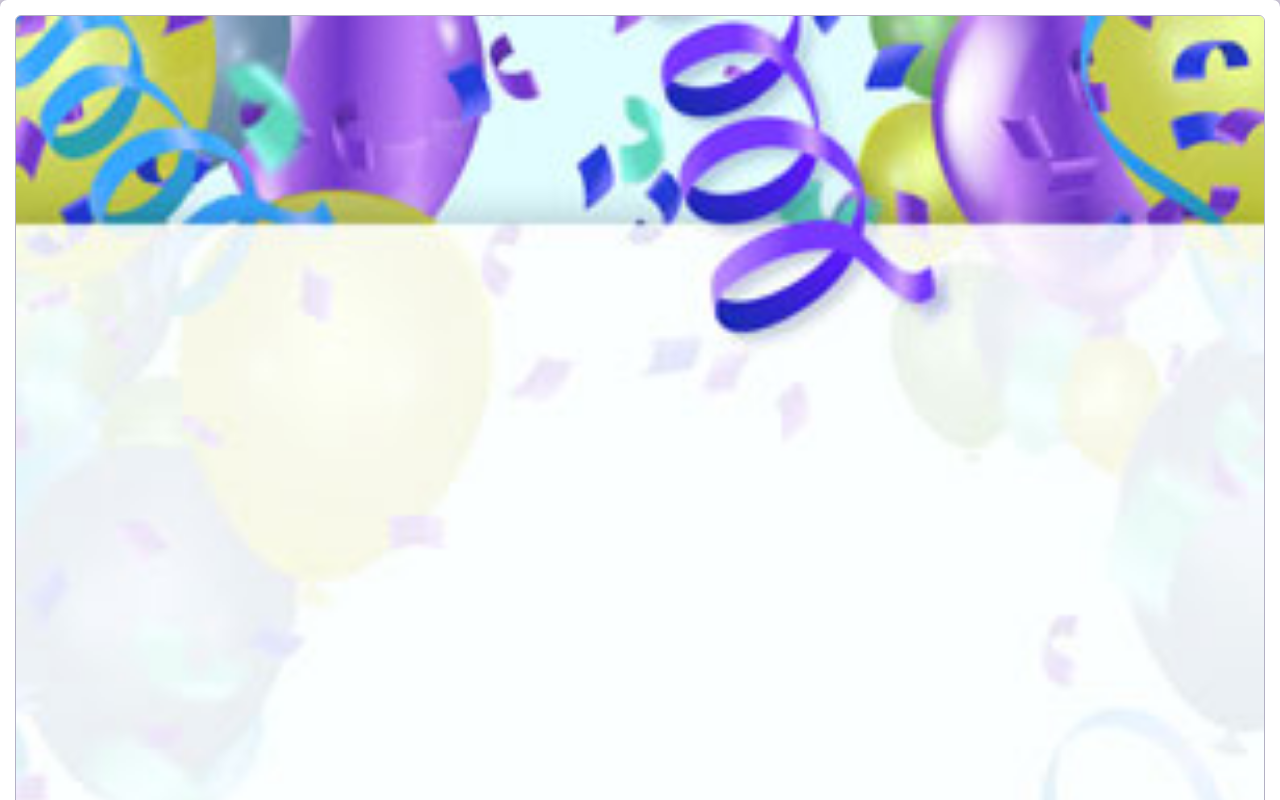
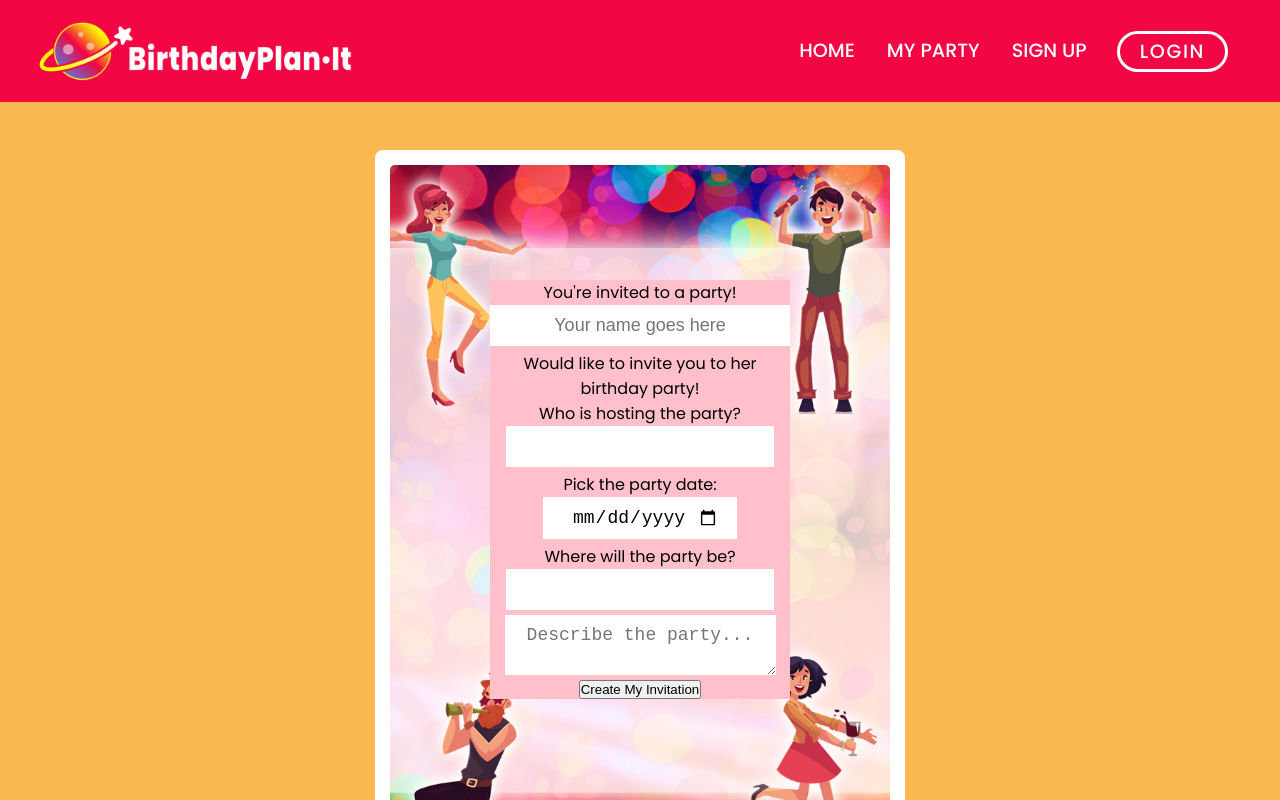
Before and after one commit to violanerd/birthday-plan-it, a React (Create React App) app in the folder client/: page /theme in a window 1280 px wide. Shown: the top 800 px of the page. Built offline with nearby package versions, Linux system fonts and the light colour scheme.

Commit message:
changes to PartyForm file

```diff
--- a/client/src/components/PartyForm.js
+++ b/client/src/components/PartyForm.js
@@ -1,12 +1,30 @@
 import React from 'react';
 
-function PartyForm () {
+import './PartyFormStyles.css';
+import ThemeThree from './assets/theme03.jpg';
+
+function PartyForm() {
     return (
-        <div className='form-container'>
-        <form className="form" onSubmit="" style={{color: "black"}}>
+        <div className='theme-container-form'>
+            <div className='form-field-container'>
+                <form className='form' onSubmit=''>
+                    <img className='theme-three' src={ThemeThree} alt='dance-party-theme' />
+                    <div className='input-fields'>
+                        <p>You're invited to a party!</p>
+                        <label htmlFor='name'></label>
+                        <input type='text' name='name' placeholder='Your name goes here'/>
+                        <p>Would like to invite you to her birthday party!</p>
                         <div>
-                <label htmlFor="name">Give this party a name!</label>
-                <input type="text" name="name" />
+                            <label htmlFor='host'>Who is hosting the party?</label>
+                            <input type='text' name='host' />
+                        </div>
+                        <div>
+                            <label htmlFor="date">Pick the party date:</label>
+                            <input type='date' name='date' />
+                        </div>
+                        <div>
+                            <label htmlFor='location'>Where will the party be?</label>
+                            <input type='text' name='location' />
                         </div>
                         <div>
                             <textarea
@@ -15,24 +33,15 @@ function PartyForm () {
                                 className=""
                                 onChange=""
                                 name="description"
+                                max-length='5'
                             ></textarea>
                         </div>
-            <div>
-                <label htmlFor="host">Who is hosting the party?</label>
-                <input type="text" name="host" />
-            </div>
-            <div>
-                <label htmlFor="date">Pick the party date:</label>
-                <input type="date" name="date" />
-            </div>
-            <div>
-                <label htmlFor="location">Where will the party be?</label>
-                <input type="text" name="location" />
-            </div>
-            <button className="" type="submit">
+                        <button className='' type='submit'>
                             Create My Invitation
                         </button>
+                    </div>
                 </form>
+            </div>
         </div>
     )
 }
--- a/client/src/components/PartyFormStyles.css
+++ b/client/src/components/PartyFormStyles.css
@@ -0,0 +1,68 @@
+body {
+  background-color: #f9b950;
+}
+
+.theme-container-form {
+  display: block;
+  margin-top: 150px;
+  justify-content: center;
+  text-align: center;
+}
+
+.form-field-container {
+  justify-content: center;
+  margin: auto;
+  display: inline-block;
+}
+
+.form {
+  position: relative;
+  border-radius: 8px;
+  margin: 0 auto;
+  background-color: var(--white);
+  color: var(--black);
+  padding: 15px;
+  display: flex;
+  flex-direction: column;
+}
+
+.theme-three {
+  width: 500px;
+  object-fit: cover;
+  text-align: center;
+  border-radius: 5px;
+}
+
+.input-fields {
+  top: 130px;
+  left: 115px;
+  z-index: 2;
+  position: absolute;
+  margin: auto;
+  text-align: center;
+  justify-content: center;
+  width: 300px;
+  height: auto;
+  background-color: pink;
+  display: flex;
+  flex-wrap: wrap;
+}
+
+form input, form textarea {
+  text-align: center;
+  width: 100%;
+  display: block;
+  margin-bottom: 5px;
+  padding: 10px 18px;
+  font-size: 18px;
+  background-color: white;
+  border: 2px solid var(--accent-color-darker-grey);
+  color: var(--accent-color-pale-grey);
+  outline-color: var(--accent-color-md-purple);
+}
+
+@media screen and (max-width: 568px) {
+  .theme-three {
+    width: 400px;
+  }
+}
--- a/client/src/routes/Theme.js
+++ b/client/src/routes/Theme.js
@@ -1,16 +1,14 @@
 import React from 'react';
-import PartyForm from '../components/PartyForm'
+import PartyForm from '../components/PartyForm';
+import Navbar from '../components/Navbar';
+import Footer from '../components/Footer';
 
-import ThemeOneThumbnail from '../components/assets/theme01-thumbnail.jpg';
-
-function Theme () {
+function Theme() {
     return (
         <div>
-            <div className='theme-card'>
-          <img className='theme-one' src={ThemeOneThumbnail} alt='balloon-theme'/>
-          <PartyForm />
-          <h3 className='theme-name'>Festive Balloons</h3>
-        </div>
+            <Navbar />
+            <PartyForm />
+            <Footer />
         </div>
     )
 }
```
Also changed, not shown: client/src/components/LoginModalStyles.css (added), client/src/components/SignUpModalStyles.css (added). Lines whose indentation alone changed are shown as unchanged.
